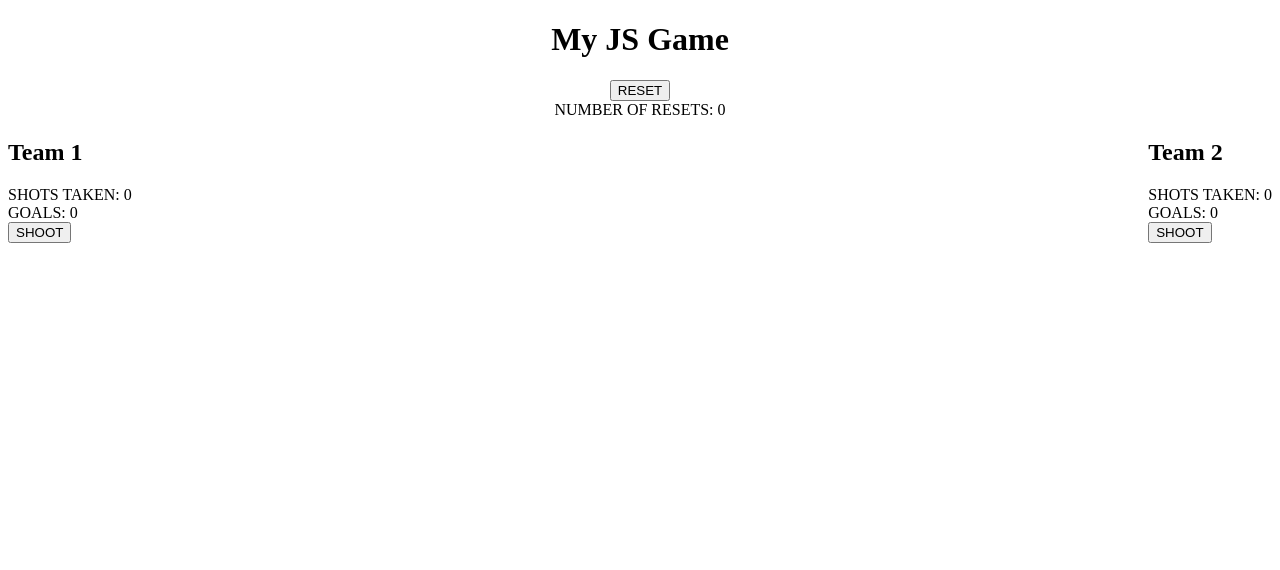
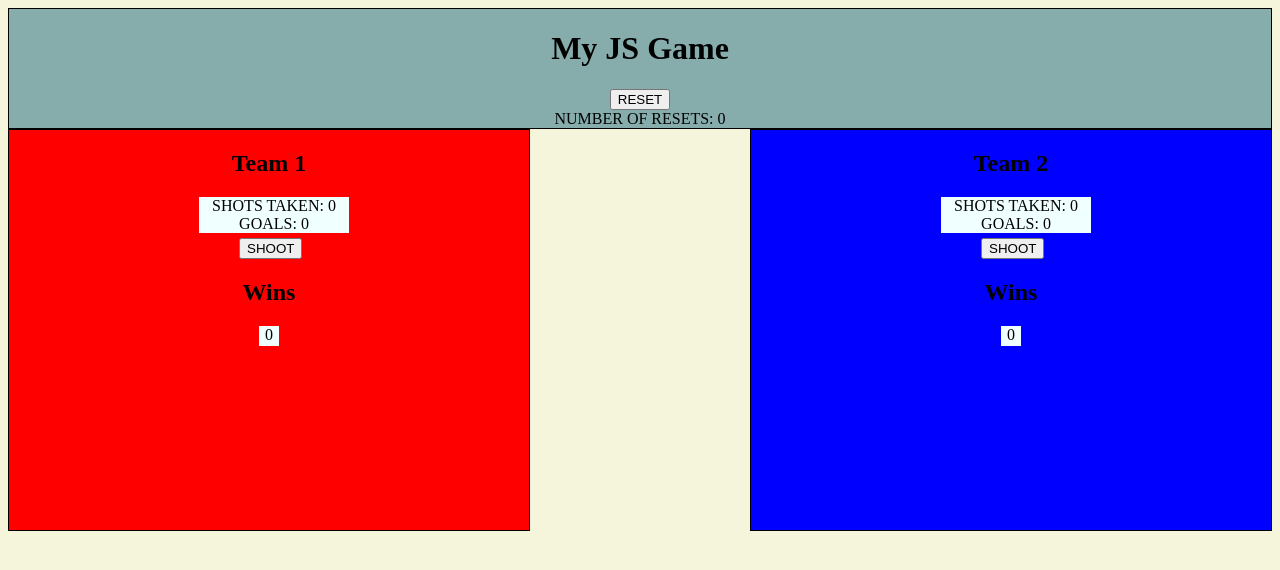
Before and after one commit to grj923/js_sports_game, a plain HTML site: page index.html in a window 1280 px wide. Drawn offline with Linux system fonts and the light colour scheme.

Commit message:
Updated CSS and Console log for Win

```diff
--- a/assets/css/style.css
+++ b/assets/css/style.css
@@ -1,16 +1,78 @@
+body {
+  background: beige;
+  /* display: flexbox; */
+}
+
 .hide {
   display: none;
 }
+
+.clear {
+  /* display: flexbox */
+  background: bisque;
+  /* flex-direction: column; */
+  clear: both;
+}
 .left {
   float: left;
+  width: 520px;
+  height: 400px;
+  background: red;
+  /* align-items: center; */
+  border: 1px solid black;
 }
+
 .right {
   float: right;
+  width: 520px;
+  height: 400px;
+  background: blue;
+  border: 1px solid black;
 }
-.clear {
-  clear: both;
-}
+
 #reset-container,
 h1 {
+  background: rgb(134, 172, 172);
   text-align: center;
 }
+#reset-container {
+  background: rgb(134, 172, 172);
+  border: 1px solid black;
+}
+h2 {
+  text-align: center;
+}
+
+.goals {
+  width: 150px;
+  background: azure;
+  position: relative;
+  left: 190px;
+  text-align: center;
+}
+#teamone-shoot-button {
+  position: relative;
+  left: 230px;
+  margin-top: 5px;
+}
+#teamtwo-shoot-button {
+  position: relative;
+  left: 230px;
+  margin-top: 5px;
+}
+.TeamOneWins {
+  position: relative;
+  background: azure;
+  width: 20px;
+  height: 20px;
+  left: 250px;
+  text-align: center;
+}
+.TeamTwoWins {
+  position: relative;
+  background: azure;
+  width: 20px;
+  height: 20px;
+  left: 250px;
+  text-align: center;
+}
--- a/assets/javascript/game.js
+++ b/assets/javascript/game.js
@@ -25,6 +25,13 @@ shoottwoButton.addEventListener("click", function () {
 
 resetButton.addEventListener("click", function () {
   console.log("Reset Game");
+  if (teamonenumgoals.innerHTML > TeamTwoGoals.innerHTML) {
+    console.log("Team One Wins");
+  }
+  if (TeamTwoGoals.innerHTML > teamonenumgoals.innerHTML) {
+    console.log("Team Two Wins");
+  }
+
   teamonenumshots.innerHTML = 0;
   teamtwonumshots.innerHTML = 0;
   TeamTwoGoals.innerHTML = 0;
--- a/index.html
+++ b/index.html
@@ -6,8 +6,8 @@
   </head>
   <body>
     <div>
-      <h1>My JS Game</h1>
-      <div id="reset-container">
+       <div id="reset-container">
+        <h1>My JS Game</h1>
         <button id="reset-button">RESET</button><br />
         NUMBER OF RESETS: <span id="numresets">0</span>
       </div>
@@ -19,7 +19,9 @@
           GOALS: <span id="teamonenumgoals">0</span>
         </div>
         <div>
-          <button id="teamone-shoot-button">SHOOT</button>
+          <button id="teamone-shoot-button">SHOOT</button><br>
+          <H2>Wins</H2>
+          <div class = "TeamOneWins">0</div>
         </div>
       </div>
       <div class="right">
@@ -30,11 +32,13 @@
         </div>
         <div>
           <button id="teamtwo-shoot-button">SHOOT</button>
+          <H2>Wins</H2>
+          <div class = "TeamTwoWins">0</div>
         </div>
       </div>
       <div class="clear"></div>
     </div>
-  </body>
+        </body>
   <script src="./assets/javascript/game.js"></script>
 </body>
 </html>
```
